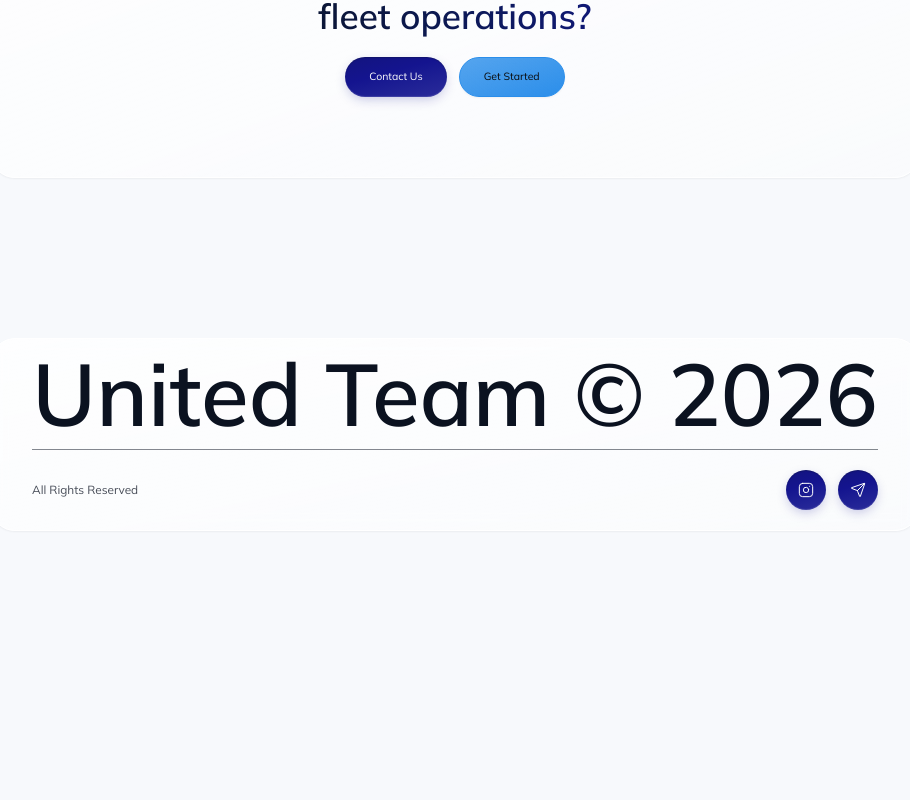
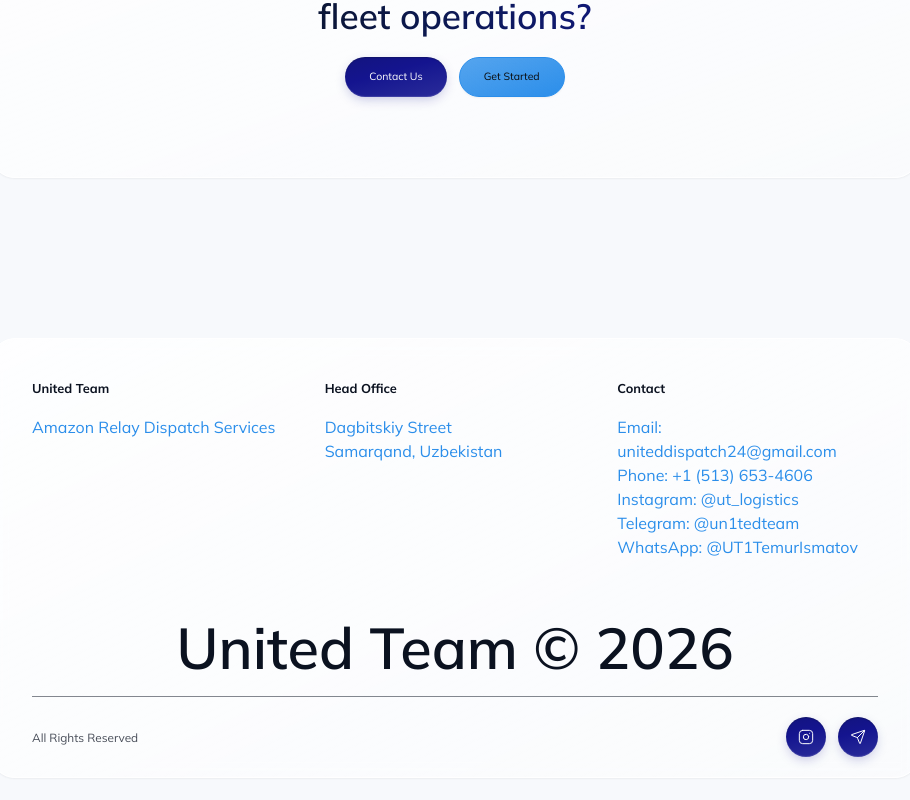
Before and after one commit to dmytro-webild/63d64b1b-bdad-4c60-81da-5a8d6c87b621, a React (Vite) app: page / in a window 1280 px wide. Shown: the part 7657-8457 px from the top of the page, without its empty margins (185-1095 px from the left). Before the commit the page ends 8268 px from the top, so only its background shows below. Built offline with nearby package versions, Linux system fonts and the light colour scheme; a web font is replaced by a local one.

Commit message:
Bob AI: Added contact details to the footer

```diff
--- a/src/components/Layout.tsx
+++ b/src/components/Layout.tsx
@@ -71,20 +71,42 @@
         <Outlet />
       </main>
       <SectionErrorBoundary name="footer">
-        <FooterMinimal
-      brand="United Team © 2026"
-      copyright="All Rights Reserved"
-      socialLinks={[
-        {
-          icon: Instagram,
-          href: "https://instagram.com",
-        },
-        {
-          icon: Send,
-          href: "https://t.me/un1tedteam",
-        },
-      ]}
-    />
+        <footer data-section="footer" aria-label="Site footer" className="relative w-full py-20">
+          <div className="flex flex-col w-content-width mx-auto px-10 pb-5 rounded-lg card">
+            <div className="grid grid-cols-1 md:grid-cols-3 gap-8 mb-10 mt-10">
+              <div>
+                <h3 className="font-bold text-lg mb-4">United Team</h3>
+                <p className="text-accent">Amazon Relay Dispatch Services</p>
+              </div>
+              <div>
+                <h3 className="font-bold text-lg mb-4">Head Office</h3>
+                <p className="text-accent">Dagbitskiy Street</p>
+                <p className="text-accent">Samarqand, Uzbekistan</p>
+              </div>
+              <div>
+                <h3 className="font-bold text-lg mb-4">Contact</h3>
+                <p className="text-accent">Email: uniteddispatch24@gmail.com</p>
+                <p className="text-accent">Phone: +1 (513) 653-4606</p>
+                <p className="text-accent">Instagram: @ut_logistics</p>
+                <p className="text-accent">Telegram: @un1tedteam</p>
+                <p className="text-accent">WhatsApp: @UT1TemurIsmatov</p>
+              </div>
+            </div>
+            <div className="font-semibold py-5 text-center text-4xl md:text-6xl lg:text-8xl">United Team © 2026</div>
+            <div className="h-px w-full mb-5 bg-foreground/50" />
+            <div className="flex flex-col gap-3 items-center justify-between md:flex-row">
+              <span className="text-base opacity-75">All Rights Reserved</span>
+              <div className="flex items-center gap-3">
+                <a href="https://instagram.com" className="flex items-center justify-center size-10 rounded-full primary-button text-primary-cta-text cursor-pointer">
+                  <Instagram className="size-4" strokeWidth={1.5} />
+                </a>
+                <a href="https://t.me/un1tedteam" className="flex items-center justify-center size-10 rounded-full primary-button text-primary-cta-text cursor-pointer">
+                  <Send className="size-4" strokeWidth={1.5} />
+                </a>
+              </div>
+            </div>
+          </div>
+        </footer>
       </SectionErrorBoundary>
     </StyleProvider>
   );
```
